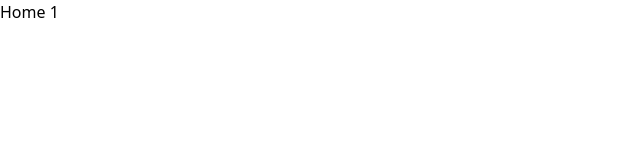
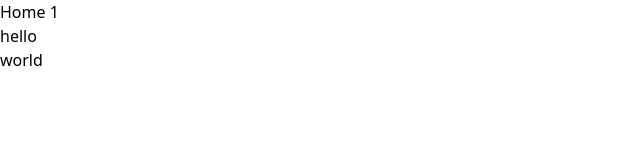
Before and after one commit to longjiahui/vite-ts-template, a Vue app: page /#/ in a window 1280 px wide. Shown: the top 160 px of the page, without its empty margins (0-640 px from the left). Built offline with nearby package versions, Linux system fonts and the light colour scheme.

Commit message:
feat: 升级vue to vue3.3，可以使用generic component

```diff
--- a/package.json
+++ b/package.json
@@ -53,7 +53,7 @@
         "eslint": "^8.38.0",
         "eslint-config-prettier": "^8.8.0",
         "eslint-plugin-prettier": "^4.2.1",
-        "eslint-plugin-vue": "^9.11.0",
+        "eslint-plugin-vue": "^9.15.1",
         "happy-dom": "^9.10.9",
         "husky": "^8.0.0",
         "prettier": "^2.8.7",
--- a/src/components.d.ts
+++ b/src/components.d.ts
@@ -6,8 +6,9 @@
 export {}
 
 declare module 'vue' {
-    export interface GlobalComponents {
-        RouterLink: typeof import('vue-router')['RouterLink']
-        RouterView: typeof import('vue-router')['RouterView']
-    }
+  export interface GlobalComponents {
+    RouterLink: typeof import('vue-router')['RouterLink']
+    RouterView: typeof import('vue-router')['RouterView']
+    TestCom: typeof import('./components/TestCom.vue')['default']
+  }
 }
--- /dev/null
+++ b/src/components/TestCom.vue
@@ -0,0 +1,15 @@
+<template>
+    <div>
+        <div v-for="(d, i) in datas" :key="i">
+            <slot v-bind="d"></slot>
+        </div>
+    </div>
+</template>
+<script setup lang="ts" generic="T">
+withDefaults(
+    defineProps<{
+        datas: T[]
+    }>(),
+    {},
+)
+</script>
--- /dev/null
+++ b/src/type.ts
@@ -0,0 +1,12 @@
+import { type DefineComponent } from 'vue'
+
+// 用于临时解决 vue3 中InstanceType<typeof Component>中component为genericComponent 会报错的问题
+export type GenericComponent<T> = T extends new (...args: any[]) => infer R
+    ? R
+    : T extends (...args: any[]) => infer R
+    ? R extends { __ctx?: infer K }
+        ? Exclude<K, void> extends { expose: (...args: infer K) => void }
+            ? K[0] & InstanceType<DefineComponent>
+            : any
+        : any
+    : any
--- a/src/views/HomePage.vue
+++ b/src/views/HomePage.vue
@@ -1,5 +1,20 @@
-<template>Home {{ test }}</template>
+<template>
+    <div>
+        <div>Home {{ test }}</div>
+        <TestCom :datas="datas">
+            <template #default="d">{{ d.title }}</template>
+        </TestCom>
+    </div>
+</template>
 
 <script setup lang="ts">
 const test = ref(1)
+const datas = ref([
+    {
+        title: 'hello',
+    },
+    {
+        title: 'world',
+    },
+])
 </script>
--- a/vite.base.config.ts
+++ b/vite.base.config.ts
@@ -15,7 +15,7 @@ export default defineConfig({
         }),
         AutoImportComponents({
             // default: src.components
-            // dirs: ['src/components'],
+            dirs: ['src/components'],
             extensions: ['vue'],
             deep: true,
             dts: 'src/components.d.ts',
```
Also changed, not shown: .eslintrc-auto-import.json, src/auto-imports.d.ts (indentation only), 1 other file (tests, documents, lock files or other folders).
